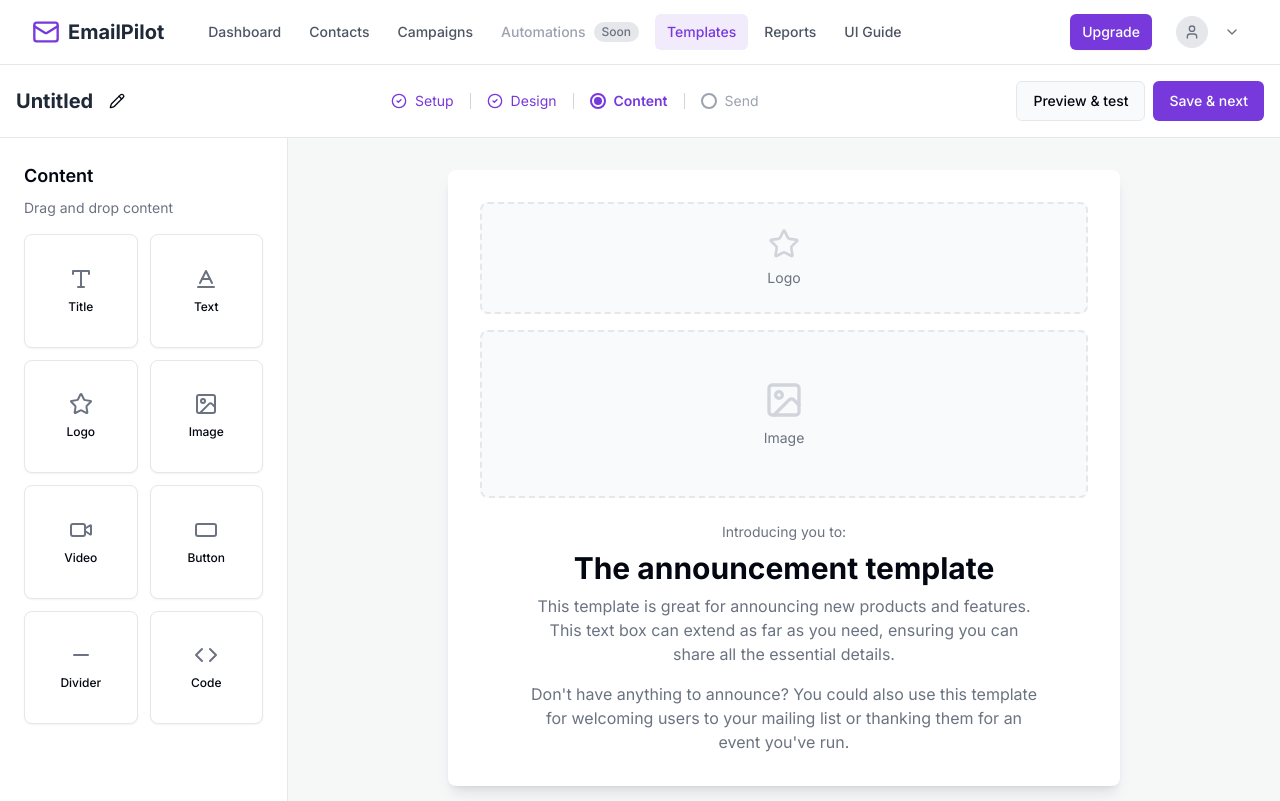
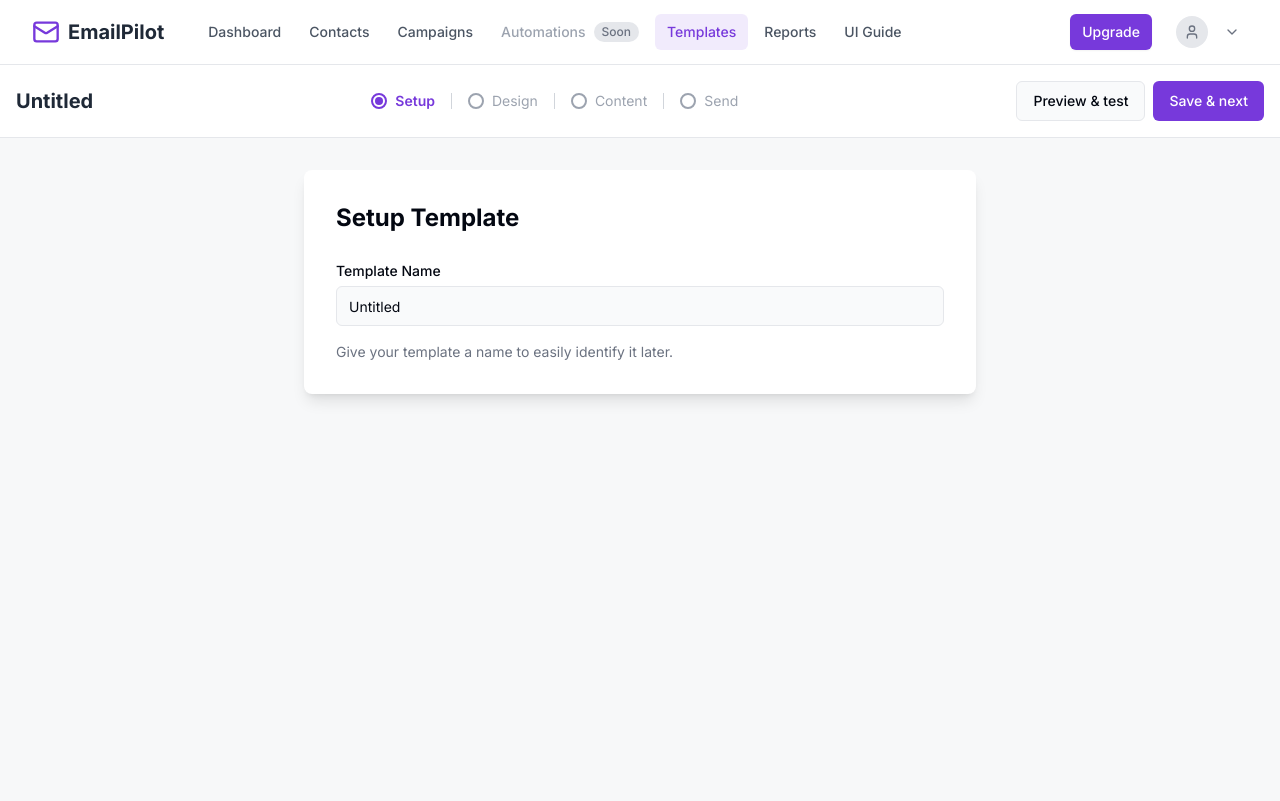
Before and after one commit to Balawi993/email-pilot-control-center, a React (Vite) app: page /templates/create in a window 1280 px wide. Built offline with nearby package versions, Linux system fonts and the light colour scheme; sample sign-in values are in the browser's storage.

Commit message:
Refactor: Implement CreateTemplate tabs
Make the "Setup" and "Design" tabs functional, acting as steps. The CreateTemplate page should start on the "Setup" tab.

```diff
--- a/src/pages/CreateTemplate.tsx
+++ b/src/pages/CreateTemplate.tsx
@@ -1,7 +1,10 @@
 
+import React, { useState } from 'react';
 import { Button } from '@/components/ui/button';
 import { Card } from '@/components/ui/card';
 import { Separator } from '@/components/ui/separator';
+import { Input } from '@/components/ui/input';
+import { Label } from '@/components/ui/label';
 import {
     CheckCircle2,
     Type,
@@ -11,8 +14,7 @@ import {
     RectangleHorizontal,
     Minus,
     Code,
-    Star,
-    Pencil
+    Star
 } from 'lucide-react';
 
 const contentBlocks = [
@@ -27,55 +29,64 @@ const contentBlocks = [
 ];
 
 const CreateTemplate = () => {
-    // A simplified stepper component
-    const Stepper = () => (
+    const [step, setStep] = useState('setup'); // 'setup', 'design', 'content', 'send'
+    const [templateName, setTemplateName] = useState('Untitled');
+
+    const handleNext = () => {
+        const steps = ['setup', 'design', 'content', 'send'];
+        const currentStepIndex = steps.indexOf(step);
+        if (currentStepIndex < steps.length - 1) {
+            setStep(steps[currentStepIndex + 1]);
+        }
+    };
+
+    const Stepper = () => {
+        const steps = ['Setup', 'Design', 'Content', 'Send'];
+        const currentStepIndex = steps.findIndex(s => s.toLowerCase() === step);
+
+        return (
             <div className="hidden lg:flex items-center gap-2 text-sm text-gray-600">
-            <div className="flex items-center gap-2 text-primary">
+                {steps.map((s, index) => (
+                    <React.Fragment key={s}>
+                        <div className={`flex items-center gap-2 ${currentStepIndex >= index ? 'text-primary' : 'text-gray-400'} ${currentStepIndex === index ? 'font-semibold' : ''}`}>
+                            {currentStepIndex > index ? (
                                 <CheckCircle2 className="h-4 w-4" />
-                <span>Setup</span>
-            </div>
-            <Separator orientation="vertical" className="h-4 bg-gray-300 mx-2" />
-            <div className="flex items-center gap-2 text-primary">
-                <CheckCircle2 className="h-4 w-4" />
-                <span>Design</span>
-            </div>
-            <Separator orientation="vertical" className="h-4 bg-gray-300 mx-2" />
-            <div className="flex items-center gap-2 font-semibold text-primary">
+                            ) : currentStepIndex === index ? (
                                 <span className="w-4 h-4 rounded-full border-2 border-primary flex items-center justify-center">
                                     <span className="w-2 h-2 rounded-full bg-primary"></span>
                                 </span>
-                <span>Content</span>
+                            ) : (
+                                <span className="w-4 h-4 rounded-full border-2 border-gray-400"></span>
+                            )}
+                            <span>{s}</span>
                         </div>
-            <Separator orientation="vertical" className="h-4 bg-gray-300 mx-2" />
-                <div className="flex items-center gap-2 text-gray-400">
-                    <span className="w-4 h-4 rounded-full border-2 border-gray-400"></span>
-                <span>Send</span>
-            </div>
+                        {index < steps.length - 1 && <Separator orientation="vertical" className="h-4 bg-gray-300 mx-2" />}
+                    </React.Fragment>
+                ))}
             </div>
         );
+    };
 
     return (
         <div className="flex flex-col h-[calc(100vh-64px)] bg-background -mt-10 -mb-10 -mx-8">
             {/* Header */}
             <header className="bg-white p-4 border-b flex justify-between items-center shrink-0">
                 <div className="flex items-center gap-2">
-                    <h1 className="text-xl font-bold text-gray-800">Untitled</h1>
-                    <Button variant="ghost" size="icon" className="h-8 w-8">
-                        <Pencil className="h-4 w-4" />
-                    </Button>
+                    <h1 className="text-xl font-bold text-gray-800">{templateName}</h1>
                 </div>
                 <div className="flex-grow flex justify-center">
                     <Stepper />
                 </div>
                 <div className="flex items-center gap-2">
                     <Button variant="outline">Preview & test</Button>
-                    <Button>Save & next</Button>
+                    <Button onClick={handleNext}>Save & next</Button>
                 </div>
             </header>
 
             {/* Main Content */}
             <div className="flex-1 flex overflow-hidden">
-                {/* Left Sidebar */}
+                {/* Left Sidebar for Content step */}
+                {step === 'content' && (
                     <aside className="w-72 bg-white border-r p-6 overflow-y-auto shrink-0">
                         <h2 className="text-lg font-semibold mb-2">Content</h2>
                         <p className="text-sm text-muted-foreground mb-4">Drag and drop content</p>
@@ -88,9 +99,35 @@ const CreateTemplate = () => {
                             ))}
                         </div>
                     </aside>
+                )}
 
                 {/* Canvas */}
                 <main className="flex-1 p-8 overflow-y-auto bg-muted/40">
+                    {step === 'setup' && (
+                        <div className="max-w-2xl mx-auto bg-white shadow-lg rounded-lg p-8">
+                            <h2 className="text-2xl font-bold mb-6">Setup Template</h2>
+                            <div className="space-y-4">
+                                <div>
+                                    <Label htmlFor="templateName">Template Name</Label>
+                                    <Input
+                                        id="templateName"
+                                        value={templateName}
+                                        onChange={(e) => setTemplateName(e.target.value)}
+                                        placeholder="e.g. Weekly Newsletter"
+                                        className="mt-1"
+                                    />
+                                </div>
+                                <p className="text-sm text-muted-foreground">Give your template a name to easily identify it later.</p>
+                            </div>
+                        </div>
+                    )}
+                    {step === 'design' && (
+                        <div className="max-w-2xl mx-auto bg-white shadow-lg rounded-lg p-8">
+                            <h2 className="text-2xl font-bold mb-4">Design Template</h2>
+                            <p className="text-muted-foreground">This is the design stage. Here you can customize the general look and feel of your template, like background colors, default fonts, etc.</p>
+                        </div>
+                    )}
+                    {step === 'content' && (
                         <div className="max-w-2xl mx-auto bg-white shadow-lg rounded-lg p-8">
                             <div className="text-center py-6 border-dashed border-2 rounded-lg bg-gray-50">
                                 <Star className="h-8 w-8 text-gray-300 mx-auto mb-2" />
@@ -111,6 +148,7 @@ const CreateTemplate = () => {
                                 </p>
                             </div>
                         </div>
+                    )}
                 </main>
             </div>
         </div>
```
Lines whose indentation alone changed are shown as unchanged.
